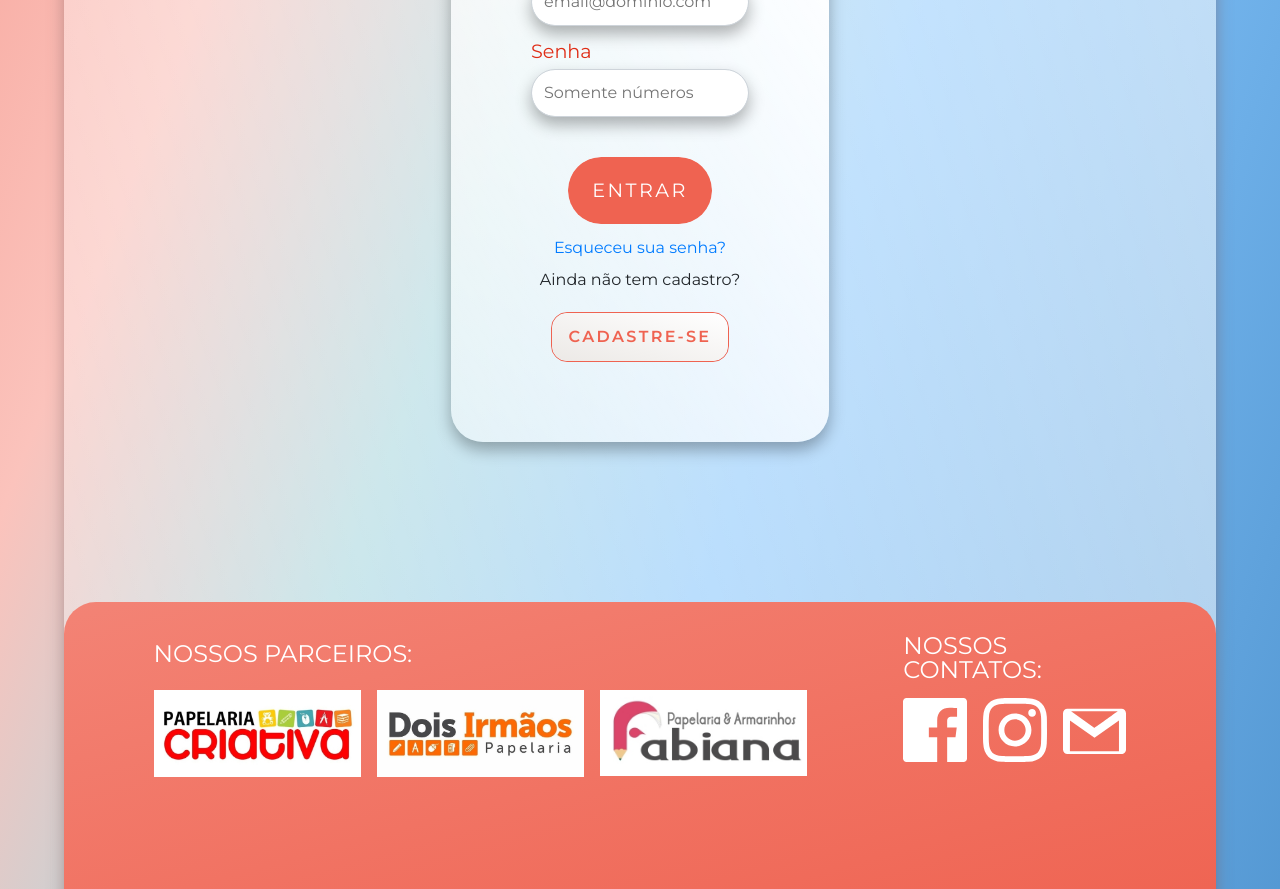
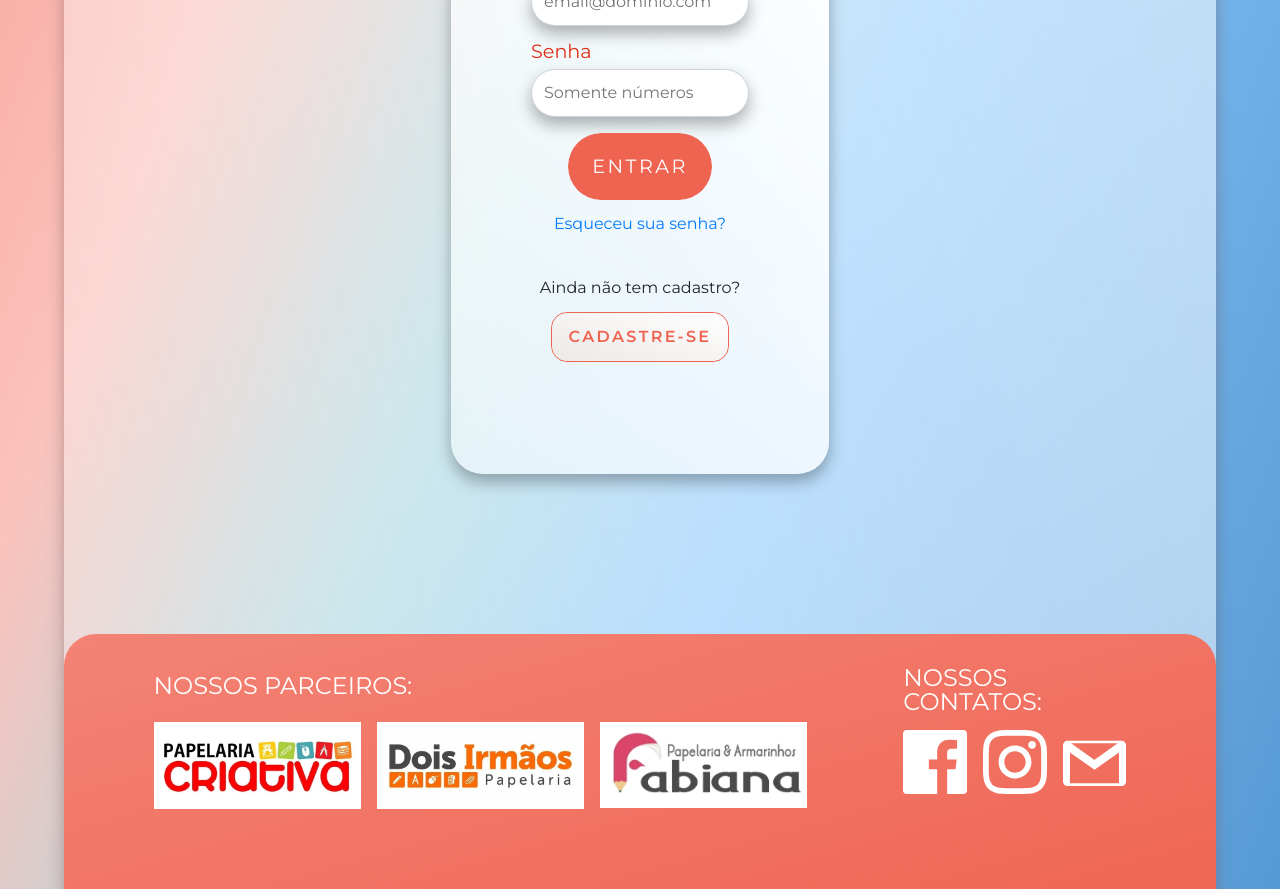
Before and after one commit to bob-mw/anjosDaEducacao, a React (Create React App) app: page / in a window 1280 px wide. Shown: the part 2380-3269 px from the top of the page. Built offline with nearby package versions, Linux system fonts and the light colour scheme.

Commit message:
Implemented RegisterContainer

```diff
--- a/src/components/FormsLogin/index.jsx
+++ b/src/components/FormsLogin/index.jsx
@@ -46,12 +46,14 @@ const FormsLogin = () => {
                 </S.Label>
             </S.FormGroup>
 
-            <S.LinkStyleButton href="/parent" onClick={ handleSubmit }>Entrar</S.LinkStyleButton>
+            <S.Button href="/parent" onClick={ handleSubmit }>Entrar</S.Button>
 
             <a href="#" className="my-3">Esqueceu sua senha?</a>
 
-            <p>Ainda não tem cadastro?</p>
-            <S.LinkStyleButton className='tiny' onClick={ openModal }>Cadastre-se</S.LinkStyleButton>
+            <S.RegisterContainer>
+                <p>Ainda não tem cadastro?</p>
+                <S.Button className='tiny' onClick={ openModal }>Cadastre-se</S.Button>
+            </S.RegisterContainer>
 
             </S.Form>
 
--- a/src/components/FormsLogin/styled.jsx
+++ b/src/components/FormsLogin/styled.jsx
@@ -62,13 +62,20 @@ export const Field = styled.input`
     box-shadow:0 0.5rem 1rem rgba(0, 0, 0, 0.3);
 `
 
-export const Button = styled.button`
+export const RegisterContainer = styled.div`
+	display: flex;
+	flex-direction: column;
+	justify-content: center;
+	margin: 2rem 0;
+`
+
+
+export const Button = styled.a`
     font-size: 1.2rem;
     text-decoration: none !important;
     cursor: pointer;
     display: inline-block;
 	padding: 1.5rem;
-    margin-top: 1.5rem;
 	border-radius: 2rem;
     border: none;
 	color: #fff;
@@ -78,57 +85,7 @@ export const Button = styled.button`
 	position: relative;
 	overflow: hidden;
 	z-index: 1;
-    justify-self: center;
-
-	&:after {
-		content: '';
-		position: absolute;
-		bottom: 0;
-		left: 0;
-		width: 100%;
-		height: 100%;
-		background-color: var(--bg-dark-orange);
-		border-radius: 10rem;
-		z-index: -2;
-	}
-	&:before {
-		content: '';
-		position: absolute;
-		bottom: 0;
-		left: 0;
-		width: 0%;
-		height: 100%;
-		background-color: var(--bg-lighter-orange);
-		transition: all .3s;
-		border-radius: 10rem;
-		z-index: -1;
-	}
-
-	&:hover {
-		color: #fff;
-		&:before {
-			width: 100%;
-		}
-	}
-
-`
-
-export const LinkStyleButton = styled.a`
-    font-size: 1.2rem;
-    text-decoration: none !important;
-    cursor: pointer;
-    display: inline-block;
-	padding: 1.5rem;
-    margin-top: 1.5rem;
-	border-radius: 2rem;
-    border: none;
-	color: #fff;
-	text-transform: uppercase;
-	letter-spacing: .15rem;
-	transition: all .3s;
-	position: relative;
-	overflow: hidden;
-	z-index: 1;
+	align-self: center;
     justify-self: center;
 
 	&:after {
@@ -169,6 +126,7 @@ export const LinkStyleButton = styled.a`
 
 	&.tiny{
 		padding: 1rem;
+		margin-top: 1rem;
 		font-size: 1rem;
 		font-weight: 600;
 		border-radius: 1rem;
```
